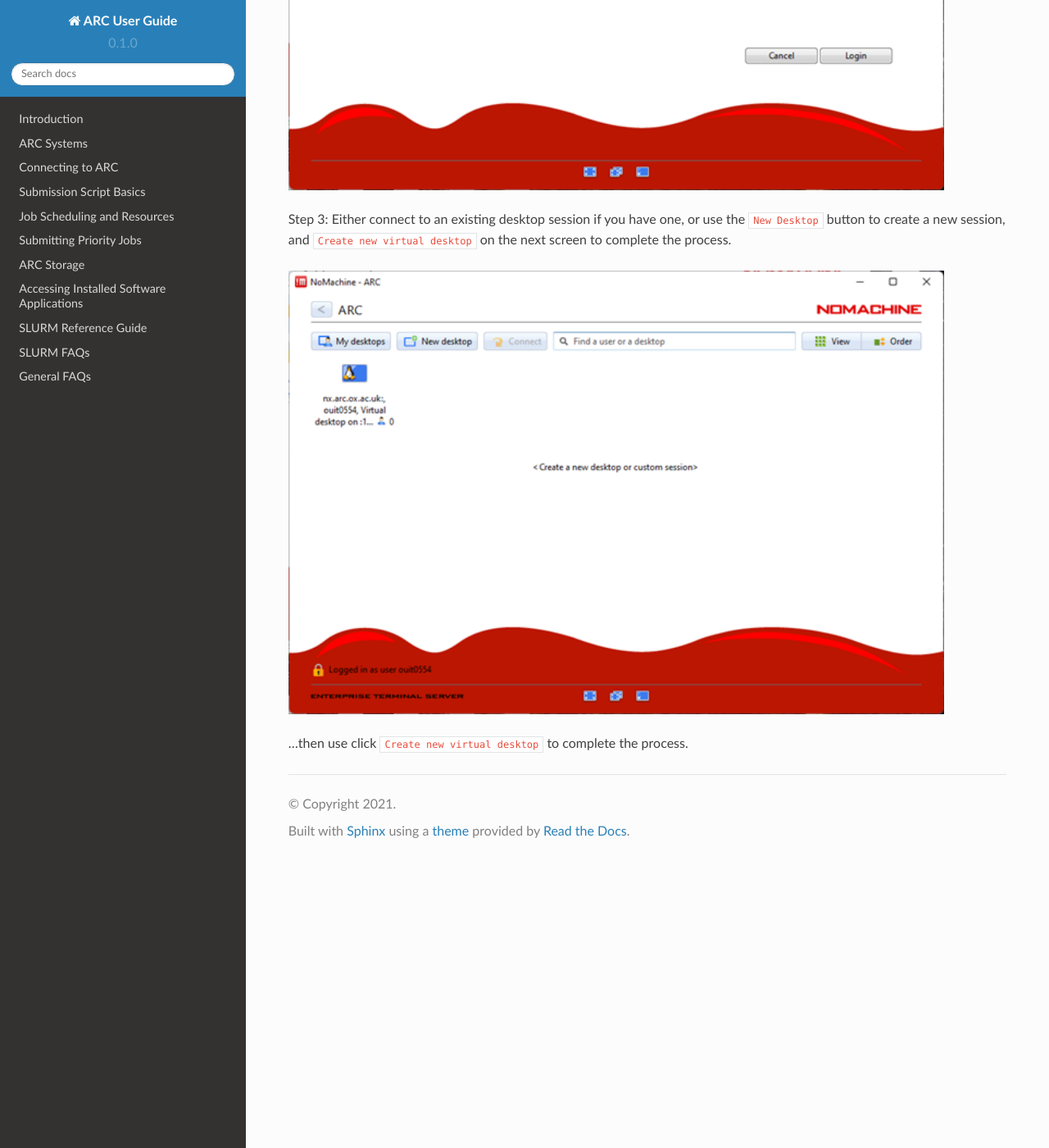
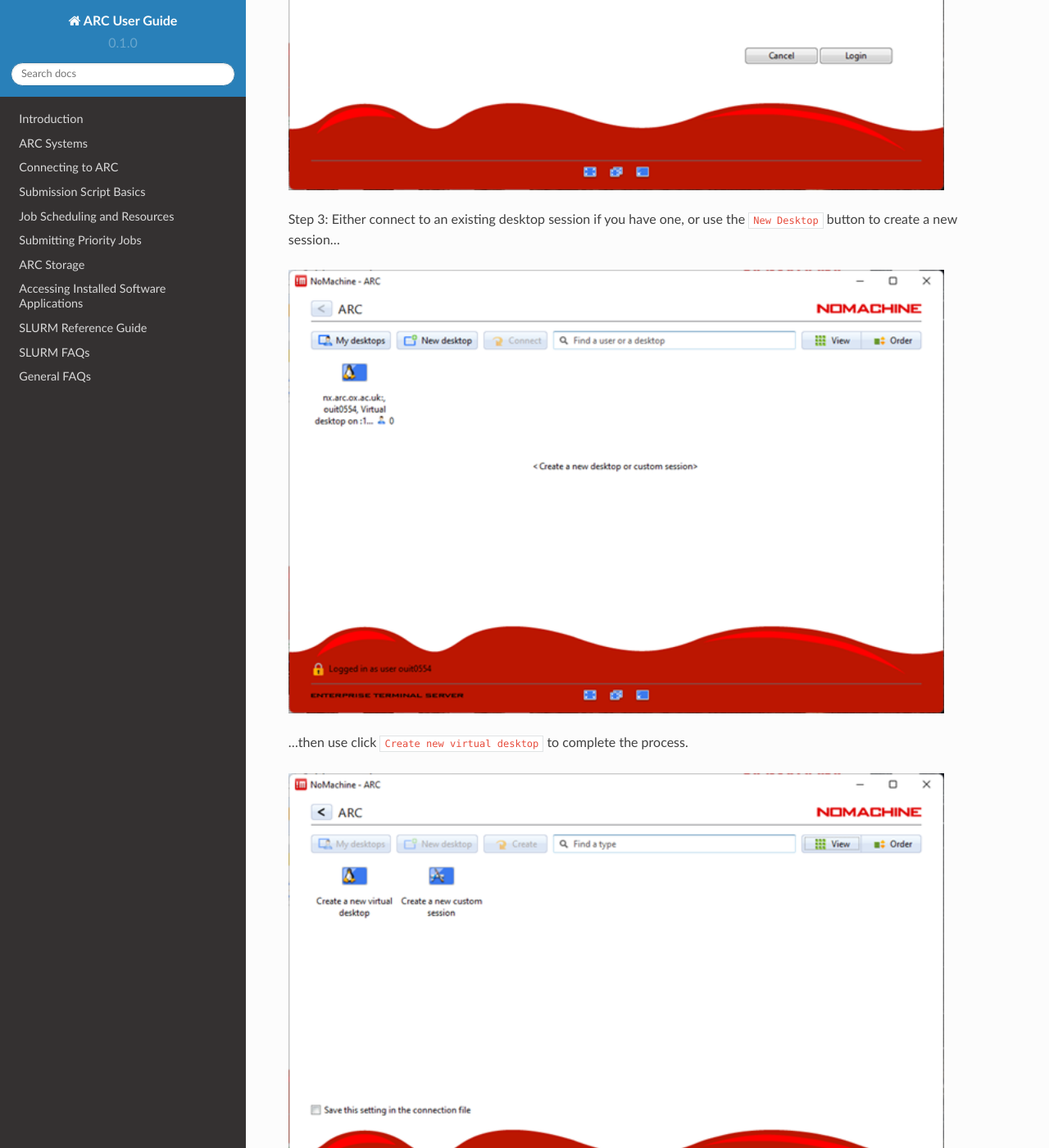
Before and after one commit to tina-friedrich/arc-user-guide, a Sphinx documentation site: the page built from docs/source/arc-gfx-interactive.rst, in a window 1280 px wide and 1400 px high, scrolled down 1476 px. Shown: the whole window at 82% size. Built offline with Sphinx 7.4.7 and the Read the Docs theme 2.0.0, drawn with Linux system fonts in a browser that asks for light colours; some of the changed text lies outside the part shown.

Commit message:
Update arc-gfx-interactive.rst

```diff
--- a/docs/source/arc-gfx-interactive.rst
+++ b/docs/source/arc-gfx-interactive.rst
@@ -33,7 +33,7 @@
   :width: 800
   :alt: Client Install Stage 2
 
-Step 3: Either connect to an existing desktop session if you have one, or use the ``New Desktop`` button to create a new session, and ``Create new virtual desktop`` on the next screen to complete the process.
+Step 3: Either connect to an existing desktop session if you have one, or use the ``New Desktop`` button to create a new session...
 
 .. image:: images/arc-client3.png
   :width: 800
@@ -45,4 +45,8 @@
   :width: 800
   :alt: Client Install Stage 4
 
-  Step 4: Use the following two screens to configure how you would like the remote desktop session to be displayed on your machine:
+Step 4: Use the options to configure how you would like the remote desktop session to be displayed on your machine
+
+.. image:: images/arc-client5.png
+  :width: 800
+  :alt: Client Install Stage 5
```
